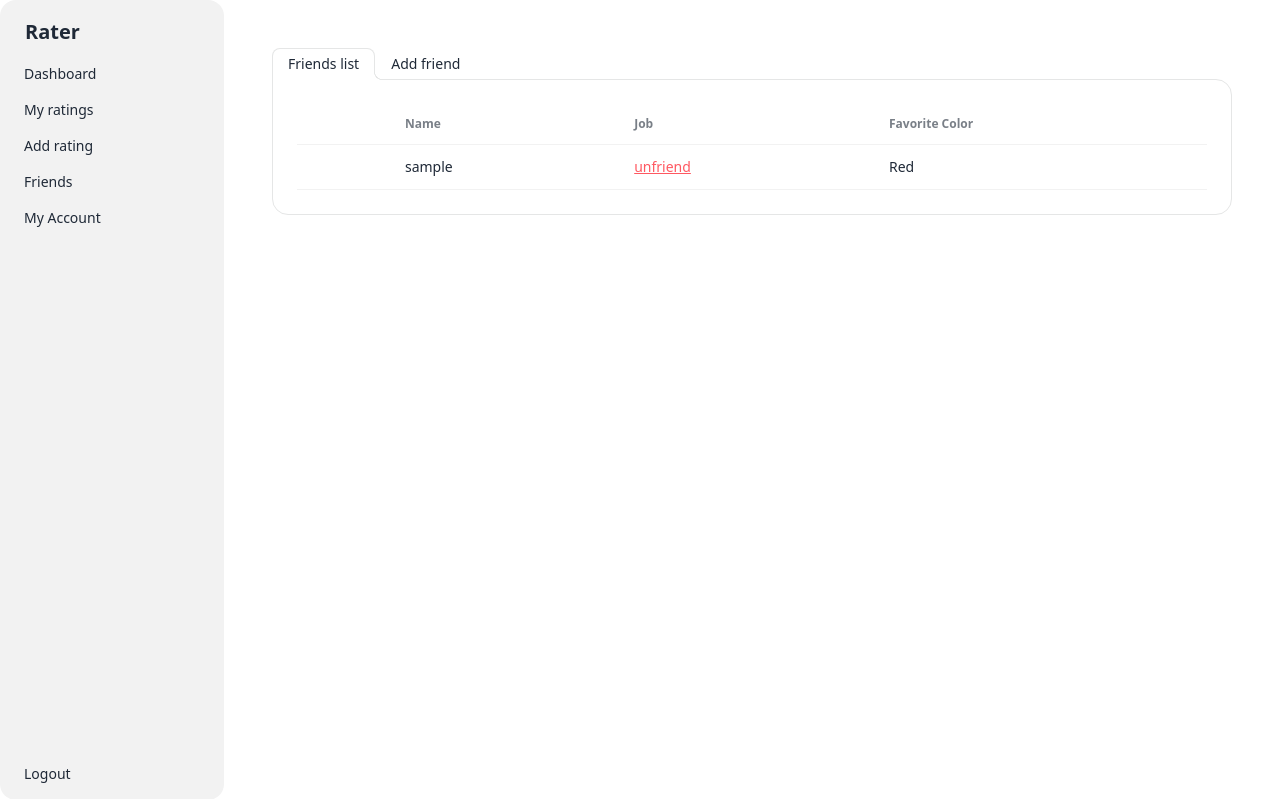
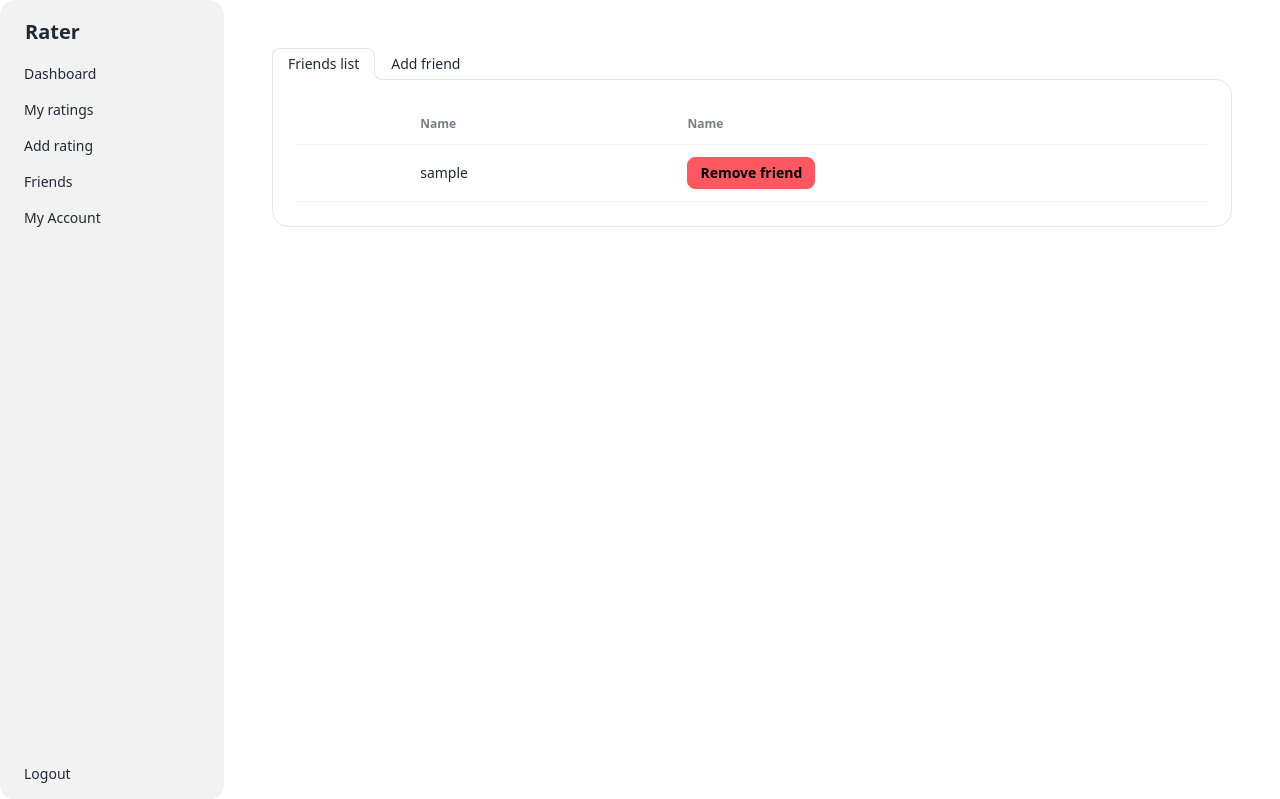
Before and after one commit to spynetS/rater, a Django app: page /account/myfriends in a window 1280 px wide. Shown: the top 799 px of the page. Run offline with Django 4.2, Linux system fonts and the light colour scheme; a user stored in the database is signed in; tables that the repository leaves empty hold one stand-in row (values such as "Sample post"); some libraries are stand-ins or nearby versions.

Commit message:
added functinality to add and remove frinds vuttons

```diff
--- a/accounts/templates/accounts/base.html
+++ b/accounts/templates/accounts/base.html
@@ -14,7 +14,7 @@
 		<script src="https://cdn.tailwindcss.com"></script>
 
 	</head>
-	<body hx-headers='{"X-CSRFToken": "{{ csrf_token }}"}' hx-boost='true'  >
+	<body hx-headers='{"X-CSRFToken": "{{ csrf_token }}"}' hx-boost='false'  >
 		{% block nav %}
 		<div class="flex flex-row relative">
 			<div class="min-w-56 h-screen relative" >
@@ -27,7 +27,7 @@
 						<li><a href='/account/myfriends' >Friends</a></li>
 						<li><a href='/account/settings'>My Account</a></li>
 					</ul>
-					<li><button hx-target="body" hx-post="/account/logout">Logout</button></li>
+					<li><button hx-target="body" hx-post="/account/logout/">Logout</button></li>
 				</ul>
 			</div>
 			{% endblock %}
--- a/accounts/templates/accounts/myfriends.html
+++ b/accounts/templates/accounts/myfriends.html
@@ -11,8 +11,7 @@
 					<tr>
 						<th></th>
 						<th>Name</th>
-						<th>Job</th>
-						<th>Favorite Color</th>
+						<th>Name</th>
 					</tr>
 					</thead>
 					<tbody>
@@ -21,12 +20,14 @@
 							<th></th>
 							<td>{{friend.user.username}}</td>
 							<td>
-								<a href="" class='link link-error' >unfriend</a>
+								<button
+									hx-post="/account/removefriend/{{friend.pk}}/"
+									class="btn btn-error btn-sm" >
+									Remove friend
+								</button>
 							</td>
-							<td>Red</td>
 						</tr>
 					{% endfor %}
-
 					</tbody>
 				</table>
 			</div>
@@ -39,7 +40,16 @@
 				aria-label="Add friend"
 				/>
 			<div role="tabpanel" class="tab-content bg-base-100 border-base-300 rounded-box p-6">
+				<form
+					hx-trigger='input delay:500ms'
+					hx-get="/account/searchusers/"
+					hx-target='#holder'>
+					{% include "searchbar.html" %}
+					<input type="submit" name="" value="Submit" class="btn btn-primary" />
+				</form>
+				<div id="holder" >
 
+				</div>
 			</div>
 
 		</div>
--- a/accounts/urls.py
+++ b/accounts/urls.py
@@ -29,11 +29,14 @@ urlpatterns = [
     path('ratings/', views.ratings),
     path('<str:username>', views.profile),
     path('add', views.add),
+    path('searchusers/', views.SearchUsers.as_view()),
     path('edit/<int:rating_id>', views.edit),
     path('login/', views.custom_login_view, name='login'),
     path('signup/', views.signup_view, name='signup'),
-    path('logout', LogoutView.as_view(), name='logout'),
+    path('logout/', LogoutView.as_view(), name='logout'),
     path('settings', views.settings, name='settings'),
     path('settheme/<int:account_id>/', views.settheme, name='settheme'),
+    path('addfriend/<int:account_id>/',views.add_friend),
+    path('removefriend/<int:account_id>/',views.remove_friend),
 
 ]
--- a/accounts/views.py
+++ b/accounts/views.py
@@ -3,6 +3,7 @@ from django.http import HttpResponse
 from django.shortcuts import get_object_or_404, render
 from django.shortcuts import render, redirect
 from django.contrib.auth import authenticate, login
+from django.views.generic import ListView
 
 from movies.models import Movie
 from .forms import CustomLoginForm
@@ -123,6 +124,43 @@ def signup_view(request):
 def settings(request):
     return render(request,"accounts/settings.html",{'themes':themes})
 
+class SearchUsers(ListView):
+    model = Account
+    template_name = 'accounts/account_friends_list.html'  # Specify your template
+    context_object_name = 'accounts'  # Name for the context variable in the template
+
+    def get_queryset(self):
+        # Start with all accounts
+        queryset = super().get_queryset()
+
+        # Check if there is a search query in the POST request
+        search_query = self.request.GET.get('search', None)
+
+        # If a search query is present, filter the queryset
+        if search_query:
+            queryset = queryset.filter(user__username__icontains=search_query)
+
+        return queryset
+
+@login_required
+def add_friend(request,account_id):
+    account:Account = get_object_or_404(Account,user=request.user)
+    account.friends.add(get_object_or_404(Account,pk=account_id))
+    account.save()
+    response = HttpResponse()
+    response.headers['addedfriend'] = True
+    return response
+
+@login_required
+def remove_friend(request,account_id):
+    account:Account = get_object_or_404(Account,user=request.user)
+    account.friends.remove(get_object_or_404(Account,pk=account_id))
+    account.save()
+
+    response = HttpResponse()
+    response.headers['removedfriend'] = True
+    return response
+
 @login_required
 def settheme(request,account_id):
     account = get_object_or_404(Account,pk=account_id)
```
Also changed, not shown: accounts/templates/accounts/account_friends_list.html (added, +25 -0 lines).
